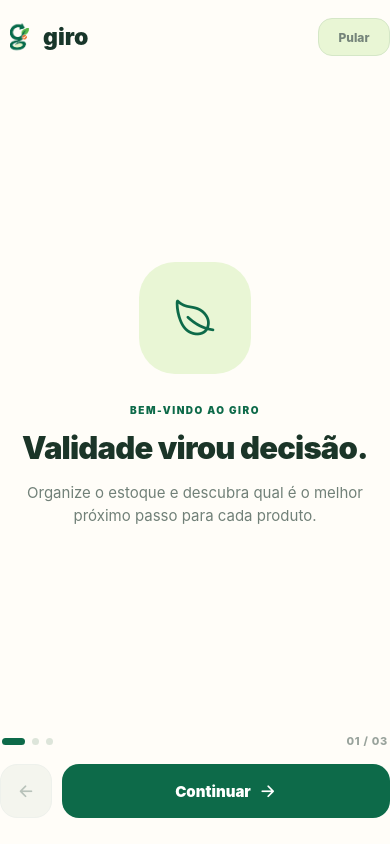
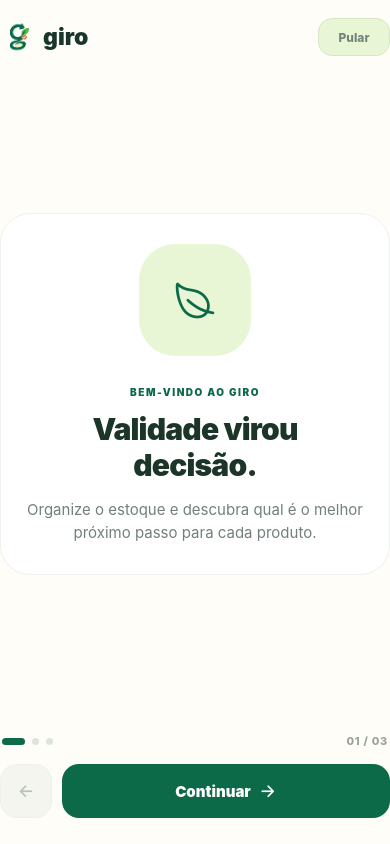
Before and after one commit to vinycius11dev/giro-app, a React Native app: screen / in a window 390 px wide. Built offline with nearby package versions, Linux system fonts and the light colour scheme.

Commit message:
fix: deixar onboarding mais confortavel no celular

```diff
--- a/src/screens/OnboardingScreen.jsx
+++ b/src/screens/OnboardingScreen.jsx
@@ -73,12 +73,14 @@ export default function OnboardingScreen({ onFinish, styles }) {
         </Pressable>
       </View>
       <Animated.View style={[styles.onboardingBody, { opacity: fade }]}>
-        <View style={[styles.onboardingIcon, { backgroundColor: slide.color }]}>
-          <Ionicons name={slide.icon} size={44} color="#0D6A49" />
+        <View style={styles.onboardingCard}>
+          <View style={[styles.onboardingIcon, { backgroundColor: slide.color }]}>
+            <Ionicons name={slide.icon} size={44} color="#0D6A49" />
+          </View>
+          <Text style={styles.onboardingEyebrow}>{slide.eyebrow}</Text>
+          <Text style={styles.onboardingTitle}>{slide.title}</Text>
+          <Text style={styles.onboardingText}>{slide.text}</Text>
         </View>
-        <Text style={styles.onboardingEyebrow}>{slide.eyebrow}</Text>
-        <Text style={styles.onboardingTitle}>{slide.title}</Text>
-        <Text style={styles.onboardingText}>{slide.text}</Text>
       </Animated.View>
       <View style={styles.onboardingBottom}>
         <View style={styles.onboardingProgressRow}>
--- a/src/styles/appStyles.js
+++ b/src/styles/appStyles.js
@@ -138,19 +138,20 @@ const styles = StyleSheet.create({
   authNote: { color: "#9AA49D", fontSize: 10, textAlign: "center", marginTop: 22 },
   authBack: { flexDirection: "row", alignItems: "center", gap: 7, marginBottom: 26 },
   authBackText: { color: "#0D6A49", fontSize: 12, fontWeight: "800" },
-  onboardingScreen: { flex: 1, backgroundColor: "#FFFDF8", paddingHorizontal: 24, paddingTop: 18, paddingBottom: 26 },
+  onboardingScreen: { flex: 1, backgroundColor: "#FFFDF8", paddingHorizontal: 16, paddingTop: 18, paddingBottom: 26 },
   onboardingTop: { flexDirection: "row", alignItems: "center", justifyContent: "space-between", marginBottom: 8 },
   onboardingBrand: { flexDirection: "row", alignItems: "center", gap: 7 },
   onboardingLogo: { width: 36, height: 36 },
   onboardingBrandText: { color: "#18362A", fontSize: 23, fontWeight: "900" },
   onboardingSkip: { color: "#75847A", fontSize: 12, fontWeight: "800" },
   onboardingSkipButton: { minWidth: 72, height: 38, paddingHorizontal: 14, borderRadius: 14, borderWidth: 1, borderColor: "#D5E7C7", backgroundColor: "#E9F6D5", alignItems: "center", justifyContent: "center" },
-  onboardingBody: { flex: 1, width: "100%", maxWidth: 440, alignSelf: "center", justifyContent: "center", alignItems: "center", paddingHorizontal: 20, paddingVertical: 24 },
+  onboardingBody: { flex: 1, alignSelf: "stretch", justifyContent: "center", alignItems: "center", paddingHorizontal: 0, paddingVertical: 20 },
+  onboardingCard: { alignSelf: "center", width: "100%", maxWidth: 420, paddingHorizontal: 24, paddingVertical: 30, borderRadius: 30, borderWidth: 1, borderColor: "#EEF1EC", backgroundColor: "#FFFFFF", alignItems: "center" },
   onboardingIcon: { width: 112, height: 112, borderRadius: 36, alignItems: "center", justifyContent: "center", marginBottom: 30 },
   onboardingEyebrow: { color: "#0D6A49", fontSize: 10, fontWeight: "900", letterSpacing: 1.5, textAlign: "center", marginBottom: 13 },
-  onboardingTitle: { color: "#1B3528", fontSize: 31, lineHeight: 37, fontWeight: "900", textAlign: "center", letterSpacing: -0.8, maxWidth: 370 },
+  onboardingTitle: { color: "#1B3528", fontSize: 30, lineHeight: 36, fontWeight: "900", textAlign: "center", letterSpacing: -0.8, maxWidth: 310 },
   onboardingText: { color: "#718078", fontSize: 15, lineHeight: 23, textAlign: "center", marginTop: 15, maxWidth: 340 },
-  onboardingBottom: { width: "100%", maxWidth: 440, alignSelf: "center", paddingTop: 10 },
+  onboardingBottom: { alignSelf: "center", width: "100%", maxWidth: 420, paddingTop: 10 },
   onboardingProgressRow: { flexDirection: "row", alignItems: "center", justifyContent: "space-between", marginBottom: 16, paddingHorizontal: 2 },
   onboardingDots: { flexDirection: "row", alignItems: "center", gap: 7 },
   onboardingDot: { width: 7, height: 7, borderRadius: 4, backgroundColor: "#DDE5DA" },
```
Also changed, not shown: 3 other files (tests, documents, lock files or other folders).
